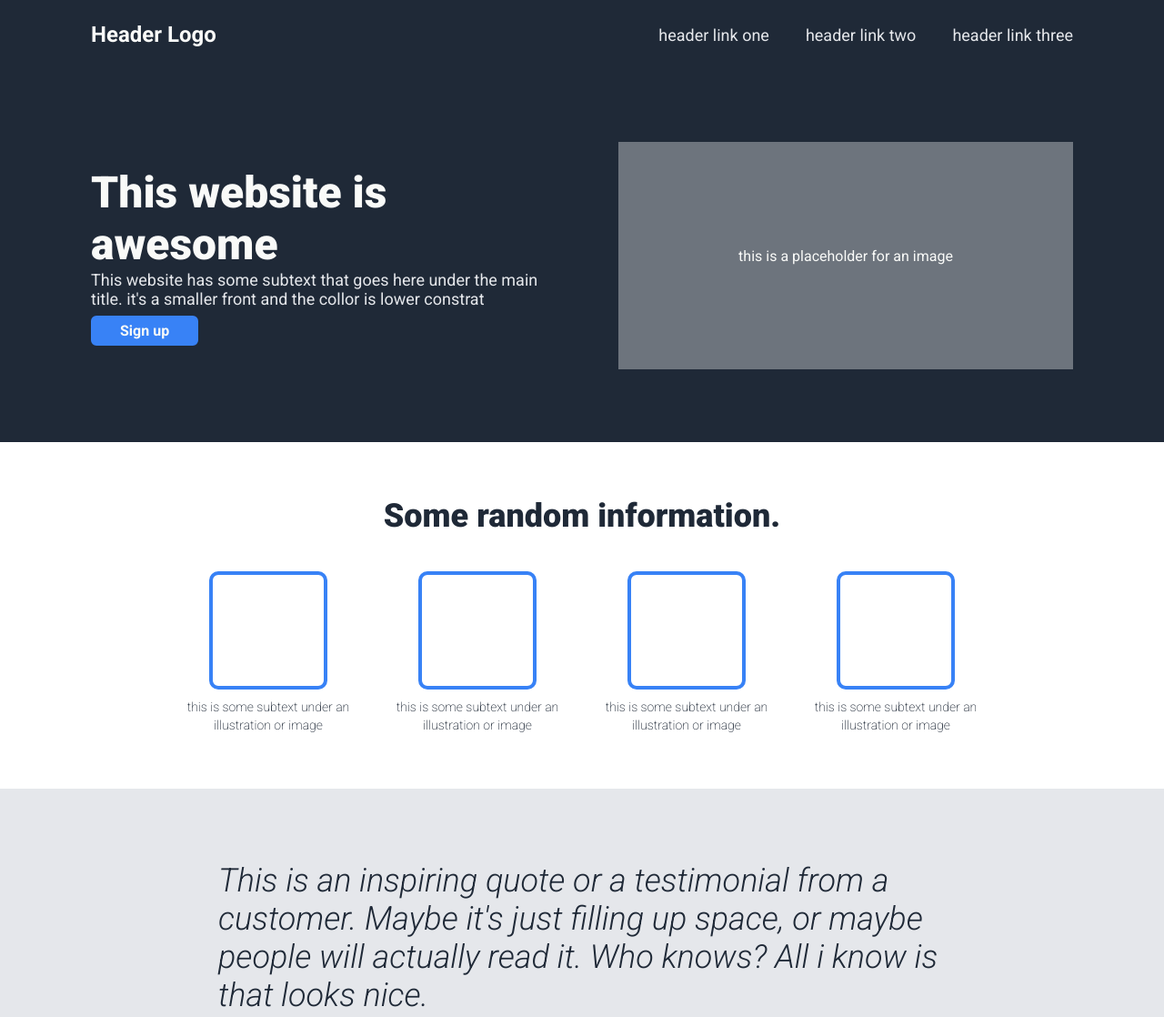
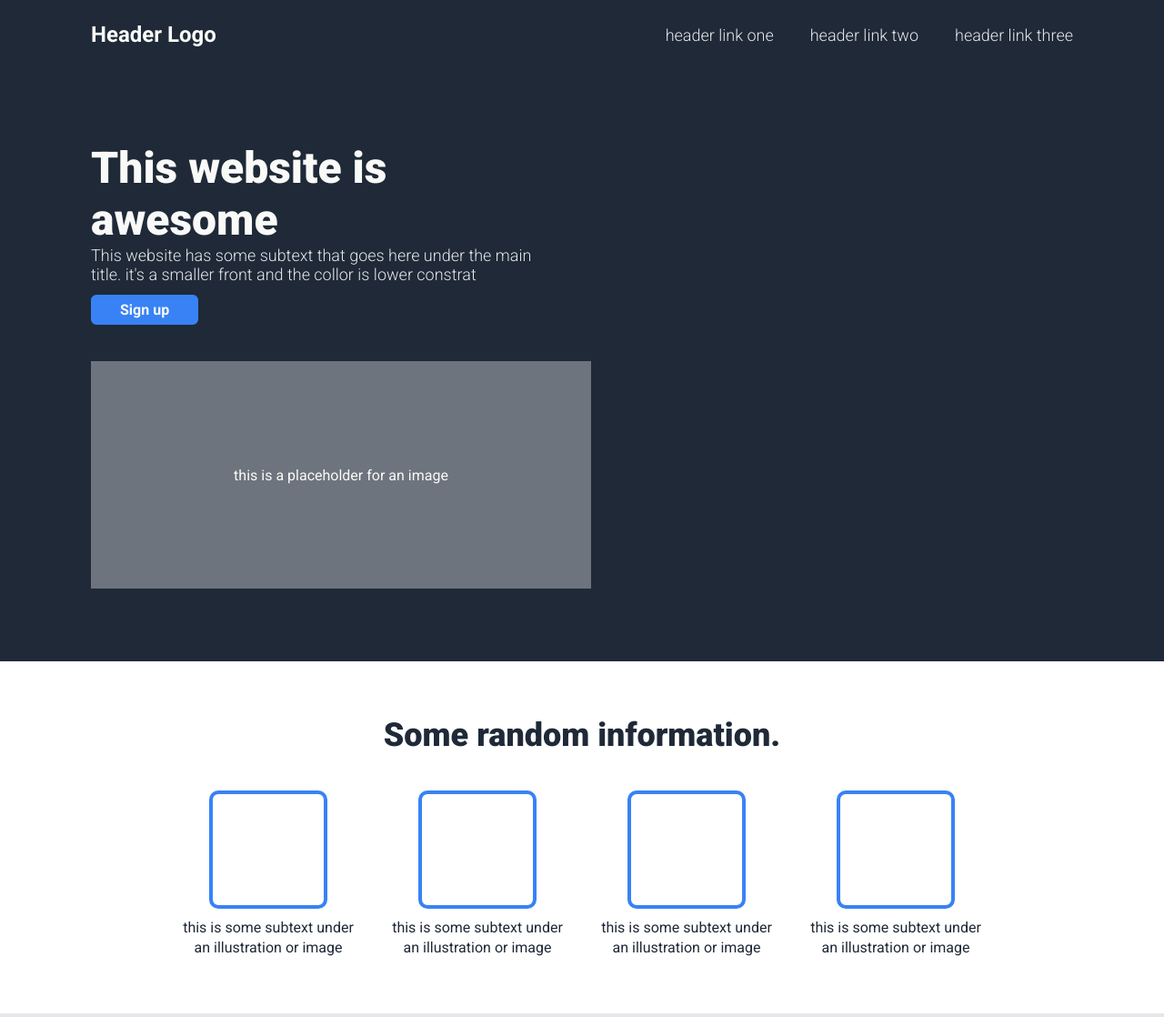
Before and after one commit to JPedro-Santana/odin-landing-page, a plain HTML site: page index.html in a window 1280 px wide. Shown: the top 1118 px of the page at 91% size. Drawn offline with Linux system fonts and the light colour scheme.

Commit message:
Update style.css

```diff
--- a/style.css
+++ b/style.css
@@ -1,7 +1,7 @@
 @import url("https://fonts.googleapis.com/css2?family=Roboto:ital,wght@0,100..900;1,100..900&display=swap");
 
 * {
-  font-family: 'Roboto', sans-serif;
+  font-family: "Roboto", sans-serif;
   margin: 0;
   padding: 0;
   box-sizing: border-box;
@@ -23,6 +23,7 @@
 .links {
   display: flex;
   gap: 40px;
+  font-weight: 350;
 }
 
 .links a {
@@ -58,13 +59,14 @@ footer {
 
 .secondary-text {
   font-size: 18px;
+  font-weight: 350;
   color: #e5e7eb;
 }
 
 .p-img {
   background-color: #6d747d;
   color: #f9faf8;
-  width: 500px;
+  width: 550px;
   height: 250px;
   display: flex;
   justify-content: center;
@@ -84,7 +86,7 @@ footer {
 .first {
   background-color: #3882f6;
   border: 2px solid #3882f6;
-  margin-top: 8px;
+  margin-top: 12px;
 }
 
 .second {
@@ -125,8 +127,7 @@ figure {
 }
 
 figcaption {
-  font-size: 14px;
-  font-weight: 200;
+  font-size: 16px;
   color: #1f2937;
   line-height: 1.4;
 }
```
